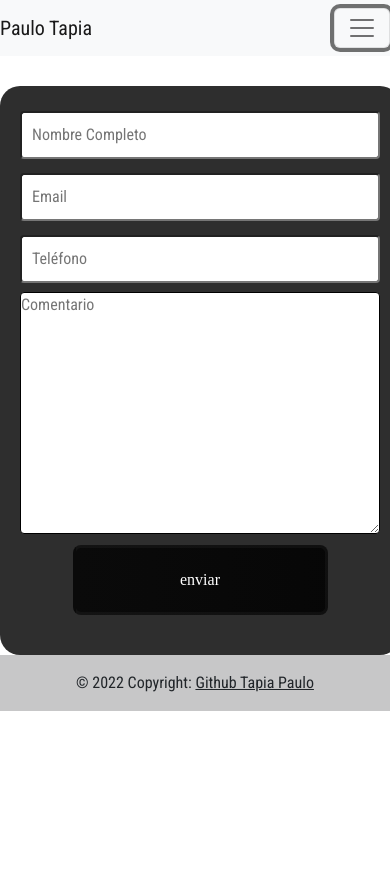
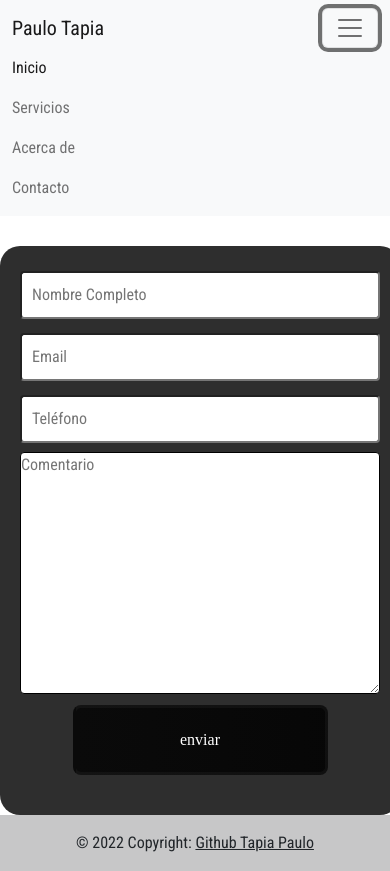
Before and after one commit to TapiaPaulo/Segunda-pre-entrega, a plain HTML site: page main/contacto.html in a window 390 px wide. Both pictures are taken after a click on the button "Toggle navigation". Before the commit the page ends 844 px from the top, so only its background shows below. Drawn offline with nearby package versions, Linux system fonts and the light colour scheme; files whose address does not match are found by name.

Commit message:
navbar fix

```diff
--- a/main/contacto.html
+++ b/main/contacto.html
@@ -6,7 +6,8 @@
     <meta http-equiv="X-UA-Compatible" content="IE=edge">
     <meta name="viewport" content="width=device-width, initial-scale=1.0">
     <title>Contecto</title>
-    <link href="https://fonts.googleapis.com/css2?family=IBM+Plex+Sans:wght@300&family=Roboto+Condensed&display=swap" rel="stylesheet">
+    <link href="https://fonts.googleapis.com/css2?family=IBM+Plex+Sans:wght@300&family=Roboto+Condensed&display=swap"
+        rel="stylesheet">
     <!-- CSS only -->
     <link href="https://cdn.jsdelivr.net/npm/bootstrap@5.2.2/dist/css/bootstrap.min.css" rel="stylesheet"
         integrity="sha384-Zenh87qX5JnK2Jl0vWa8Ck2rdkQ2Bzep5IDxbcnCeuOxjzrPF/et3URy9Bv1WTRi" crossorigin="anonymous">
@@ -17,18 +18,29 @@
 
 <body>
     <header>
-        <nav class="navbar navbar-expand-lg navbar-light bg-light">
-            <a class="navbar-brand" href="https://github.com/TapiaPaulo">Paulo Tapia</a>
-            <button class="navbar-toggler" type="button" data-toggle="collapse" data-target="#navbarNavAltMarkup"
-                aria-controls="navbarNavAltMarkup" aria-expanded="false" aria-label="Toggle navigation">
-                <span class="navbar-toggler-icon"></span>
-            </button>
-            <div class="collapse navbar-collapse" id="navbarNavAltMarkup">
-                <div class="navbar-nav">
-                    <a class="nav-item nav-link " href="../index.html">Inicio <span class="sr-only"></span></a>
-                    <a class="nav-item nav-link" href="../main/servicios.html">Servicios</a>
-                    <a class="nav-item nav-link" href="../main/acercade.html">Acerca de</a>
-                    <a class="nav-item nav-link " href="./contacto.html">Contacto</a>
+        <nav class="navbar navbar-expand-lg bg-light">
+            <div class="container-fluid">
+                <a class="navbar-brand" href="https://github.com/TapiaPaulo">Paulo Tapia</a>
+                <button class="navbar-toggler" type="button" data-bs-toggle="collapse"
+                    data-bs-target="#navbarNavDropdown" aria-controls="navbarNavDropdown" aria-expanded="false"
+                    aria-label="Toggle navigation">
+                    <span class="navbar-toggler-icon"></span>
+                </button>
+                <div class="collapse navbar-collapse" id="navbarNavDropdown">
+                    <ul class="navbar-nav">
+                        <li class="nav-item">
+                            <a class="nav-link active" aria-current="page" href="../index.html">Inicio</a>
+                        </li>
+                        <li class="nav-item">
+                            <a class="nav-link" href="../main/servicios.html">Servicios</a>
+                        </li>
+                        <li class="nav-item">
+                            <a class="nav-link" href="../main/acercade.html">Acerca de</a>
+                        </li>
+                        <li class="nav-item">
+                            <a class="nav-link" href="../main/contacto.html">Contacto</a>
+                        </li>
+                    </ul>
                 </div>
             </div>
         </nav>
```
Also changed, not shown: index.html (+28 -20 lines), main/acercade.html (+28 -14 lines), main/servicios.html (+25 -13 lines).
